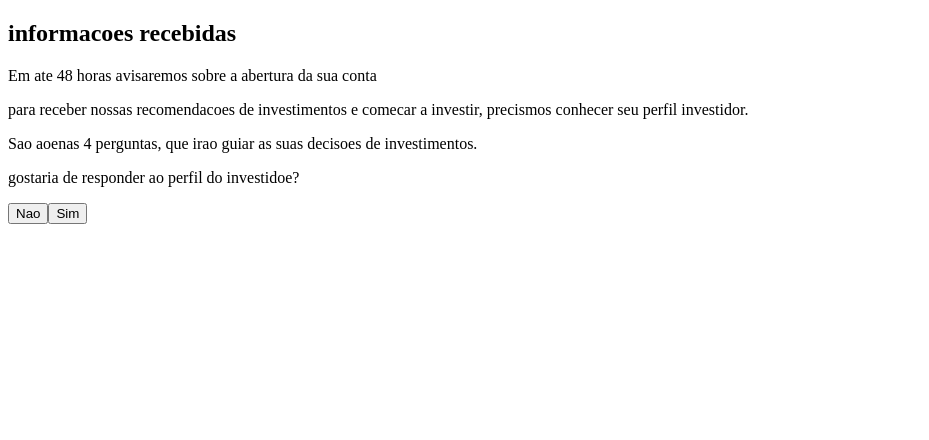
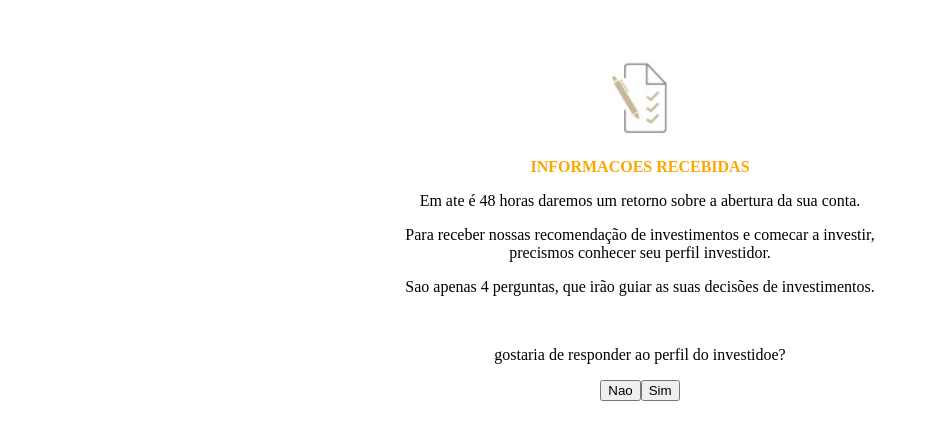
Before and after one commit to daniloagostinho/cedro, an Angular app: page / in a window 1280 px wide. Shown: the top 440 px of the page, without its empty margins (0-929 px from the left). Built offline with nearby package versions, Linux system fonts and the light colour scheme.

Commit message:
estilizando modal

```diff
--- a/src/app/dialog/dialog.component.css
+++ b/src/app/dialog/dialog.component.css
@@ -17,7 +17,7 @@
     margin-right: auto;
     margin-left: auto;
     min-height: 200px;
-    width: 90%;
+    width: 30%;
     max-width: 520px;
     background-color: #fff;
     padding: 12px;
@@ -37,5 +37,5 @@
     position: absolute;
     top: 8px;
     right: 8px;
-    font-size: 1.2em;
+    font-size: 0.8em;
   }
--- a/src/app/home/home.component.css
+++ b/src/app/home/home.component.css
@@ -1,10 +1,54 @@
-.btn-termos {
-    background-color: orange;
-    color: #fff;
+.wrapper {
+    max-width: 500px;
+    margin: 50px auto;
+    text-align: center;
+}
+
+.wrapper
+h2 {
+    color: orange;
     text-transform: uppercase;
+    font-size: 1rem;
 }
+
+.wrapper
+p:nth-child(6) {
+    margin-top: 50px;
+}
+
 /*estilo botao desabilidado*/
 button:disabled,
 button[disabled] {
     background-color: #ccc;
 }
+
+/*estilo botao habilitado*/
+.btn-termos {
+    background-color: orange;
+    color: #fff;
+    text-transform: uppercase;
+
+    width: 100%;
+    padding: 10px;
+    margin: 20px 0px 20px;
+}
+
+.modal-wrapper
+h3 {
+    color: #a52526;
+    text-align: center;
+    font-family: 'Trebuchet MS';
+  }
+.modal-wrapper
+p {
+    font-family: 'Trebuchet MS';
+    font-size: 0.9em;
+    font-weight: bold;
+    padding-bottom: 20px;
+    border-bottom: 2px dashed #ccc;
+}
+.modal-wrapper
+span {
+    font-size: 0.8em;
+    font-family: 'Arial';
+}
--- a/src/app/home/home.component.html
+++ b/src/app/home/home.component.html
@@ -1,19 +1,22 @@
 <div class="wrapper">
+  <img src="./assets/img/logo.png" alt="">
   <h2>informacoes recebidas</h2>
 
-  <p>Em ate 48 horas avisaremos sobre a abertura da sua conta</p>
-  <p>para receber nossas recomendacoes de investimentos e comecar a investir, precismos conhecer seu perfil investidor.</p>
-  <p>Sao aoenas 4 perguntas, que irao guiar as suas decisoes de investimentos.</p>
+  <p>Em ate é 48 horas daremos um retorno sobre a abertura da sua conta.</p>
+  <p>Para receber nossas recomendação de investimentos e comecar a investir, precismos conhecer seu perfil investidor.</p>
+  <p>Sao apenas 4 perguntas, que irão guiar as suas decisões de investimentos.</p>
 
   <p>gostaria de responder ao perfil do investidoe?</p>
-
-</div>
 
   <button>Nao</button>
   <button (click)="showDialog = !showDialog" class="btn">Sim</button>
 
+</div>
+
 <app-dialog [(visible)]="showDialog">
-  <p>Lorem ipsum dolor sit amet consectetur adipisicing elit. Doloremque est vitae amet saepe consequuntur hic laudantium nisi earum, quidem numquam deserunt, tempore quos cupiditate provident obcaecati harum qui, delectus ex soluta? Dicta cum voluptas dolorum. Eligendi consequatur magni alias! Quo sunt minima non, temporibus dolores pariatur iste libero molestiae veniam?</p>
+  <div class="modal-wrapper">
+    <h3>Termo</h3>
+    <p>Lorem ipsum dolor sit amet consectetur, adipisicing elit. Eius quas aliquid quos repellat vero ratione neque commodi aperiam! Consequuntur assumenda tempora odio aspernatur doloribus modi quidem, dolor alias dignissimos </p>
     <form>
       <div class="form-group">
         <input
@@ -24,12 +27,14 @@
         type="checkbox"
         (change)="log(termos)"
         #termos="ngModel"
-      class="form-group"> Li e aceito os termos
+        class="form-group"> <span>Li e aceito os termos e condições a cima</span>
       </div>
       <button
       [disabled]="!termos.valid"
       (click)="showDialog = !showDialog"
       class="btn-termos"
       >OK entendi</button>
+
     </form>
+  </div>
 </app-dialog>
```
Also changed, not shown: src/assets/img/logo.png (added). Lines whose indentation alone changed are shown as unchanged.
